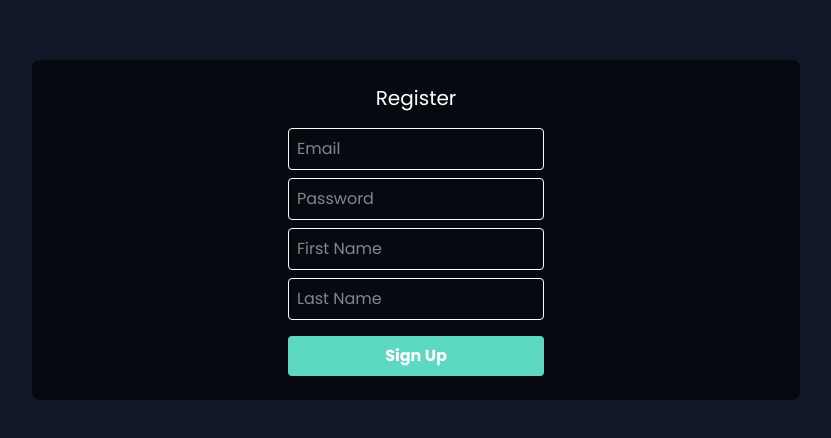
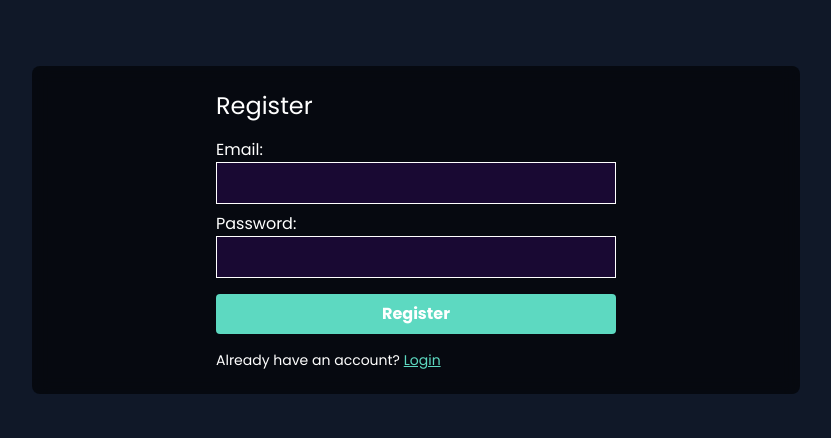
Before and after one commit to fullerstackdev/betlogic-frontend, a React (Vite) app: page /auth/register in a window 1280 px wide. Shown: the part 170-608 px from the top of the page, without its empty margins (224-1055 px from the left). Built offline with nearby package versions, Linux system fonts and the light colour scheme.

Commit message:
auth fixes hope

```diff
--- a/src/App.jsx
+++ b/src/App.jsx
@@ -2,11 +2,12 @@
 import React from "react";
 import { Routes, Route } from "react-router-dom";
 
+// LAYOUTS
 import AuthLayout from "./layouts/AuthLayout";
 import MainLayout from "./layouts/MainLayout";
 import AdminLayout from "./layouts/AdminLayout";
 
-// Auth pages
+// AUTH PAGES
 import LoginPage from "./pages/Auth/LoginPage";
 import RegisterPage from "./pages/Auth/RegisterPage";
 import ForgotPage from "./pages/Auth/ForgotPage";
@@ -14,7 +15,7 @@ import ResetPage from "./pages/Auth/ResetPage";
 import VerifyPage from "./pages/Auth/VerifyPage";
 import LogoutPage from "./pages/Auth/LogoutPage";
 
-// User pages
+// USER PAGES (Protected)
 import Dashboard from "./pages/Dashboard";
 import Finances from "./pages/Finances";
 import Promotions from "./pages/Promotions";
@@ -26,7 +27,7 @@ import Calendar from "./pages/Calendar";
 import UserProfile from "./pages/UserProfile";
 import Notifications from "./pages/Notifications";
 
-// Admin pages
+// ADMIN PAGES (Protected & role-based)
 import ManageUsersPage from "./pages/admin/ManageUsersPage";
 import AdminFinancesPage from "./pages/admin/AdminFinancesPage";
 import AdminPromotionsPage from "./pages/admin/AdminPromotionsPage";
@@ -37,13 +38,13 @@ import AdminMessagesPage from "./pages/admin/AdminMessagesPage";
 // Not Found
 import NotFound from "./pages/NotFound";
 
-// The new component that enforces auth
+// AUTH PROTECTOR
 import RequireAuth from "./components/RequireAuth";
 
 function App() {
   return (
     <Routes>
-      {/* AUTH LAYOUT (public) */}
+      {/** PUBLIC AUTH ROUTES */}
       <Route element={<AuthLayout />}>
         <Route path="/auth/login" element={<LoginPage />} />
         <Route path="/auth/register" element={<RegisterPage />} />
@@ -53,8 +54,8 @@ function App() {
         <Route path="/auth/logout" element={<LogoutPage />} />
       </Route>
 
-      {/* USER LAYOUT - protected */}
-      <Route element={<RequireAuth />}>
+      {/** PROTECTED USER ROUTES */}
+      <Route element={<RequireAuth allowedRoles={["user","admin","superadmin"]} />}>
         <Route element={<MainLayout />}>
           <Route path="/" element={<Dashboard />} />
           <Route path="/finances" element={<Finances />} />
@@ -69,8 +70,8 @@ function App() {
         </Route>
       </Route>
 
-      {/* ADMIN LAYOUT - protected with roles */}
-      <Route element={<RequireAuth requiredRoles={["admin","superadmin"]} />}>
+      {/** PROTECTED ADMIN ROUTES */}
+      <Route element={<RequireAuth allowedRoles={["admin","superadmin"]} />}>
         <Route path="/admin" element={<AdminLayout />}>
           <Route path="users" element={<ManageUsersPage />} />
           <Route path="finances" element={<AdminFinancesPage />} />
@@ -81,7 +82,7 @@ function App() {
         </Route>
       </Route>
 
-      {/* 404 CATCH ALL */}
+      {/** CATCH-ALL */}
       <Route path="*" element={<NotFound />} />
     </Routes>
   );
--- a/src/components/RequireAuth.jsx
+++ b/src/components/RequireAuth.jsx
@@ -1,22 +1,23 @@
 // src/components/RequireAuth.jsx
 import React from "react";
 import { Navigate, Outlet } from "react-router-dom";
-import { useAuth } from "../services/useAuth";
 
-function RequireAuth({ requiredRoles = [] }) {
-  const { user, token } = useAuth();
+function RequireAuth({ allowedRoles = [] }) {
+  // read from localStorage
+  const token = localStorage.getItem("token");
+  const role = localStorage.getItem("role");
 
-  // 1) Check if user has a valid token
+  // 1) If no token => go to /auth/login
   if (!token) {
     return <Navigate to="/auth/login" replace />;
   }
-  // 2) If certain roles are required, verify user.role is allowed
-  if (requiredRoles.length > 0 && !requiredRoles.includes(user?.role)) {
-    // Not allowed => either push them to "/" or to an error page
-    return <Navigate to="/" replace />;
+
+  // 2) If we have a token but the role isn't allowed => also go to /auth/login
+  if (allowedRoles.length > 0 && !allowedRoles.includes(role)) {
+    return <Navigate to="/auth/login" replace />;
   }
 
-  // Otherwise, render child routes (the <Outlet>).
+  // 3) Otherwise, good. Render the child route (MainLayout or AdminLayout)
   return <Outlet />;
 }
 
--- a/src/layouts/AuthLayout.jsx
+++ b/src/layouts/AuthLayout.jsx
@@ -1,24 +1,11 @@
 // src/layouts/AuthLayout.jsx
-import React, { useEffect } from "react";
-import { Outlet, useNavigate } from "react-router-dom";
-
+import React from "react";
+import { Outlet } from "react-router-dom";
 
 function AuthLayout() {
-  const navigate = useNavigate();
-
-  useEffect(() => {
-    // If user is already logged in, might redirect them away from auth pages
-    const token = localStorage.getItem("token");
-    if (token) {
-      // If they're admin, maybe go /admin, else go user
-      const role = localStorage.getItem("role");
-      if (role === "admin" || role === "superadmin") {
-        navigate("/admin");
-      } else {
-        navigate("/");
-      }
-    }
-  }, [navigate]);
+  // No forced redirect here.
+  // If you really want "if user is logged in, go / or /admin" then do it carefully
+  // after verifying the token is truly valid. But for now, let's omit that.
 
   return (
     <div
@@ -28,11 +15,10 @@ function AuthLayout() {
         text-white
         flex items-center justify-center
         p-4
-    auth-layout
       "
-
     >
-      <div className="
+      <div
+        className="
           bg-black/60
           backdrop-blur-sm
           rounded-lg
@@ -40,7 +26,8 @@ function AuthLayout() {
           max-w-3xl
           p-6
           flex
-  ">
+        "
+      >
         <Outlet />
       </div>
     </div>
--- a/src/pages/Auth/LoginPage.jsx
+++ b/src/pages/Auth/LoginPage.jsx
@@ -1,31 +1,28 @@
-// src/pages/auth/LoginPage.jsx
+// src/pages/Auth/LoginPage.jsx
 import React, { useState } from "react";
 import { useNavigate } from "react-router-dom";
 
 function LoginPage() {
   const navigate = useNavigate();
-  const [form, setForm] = useState({
-    email: "",
-    password: ""
-  });
+  const [form, setForm] = useState({ email: "", password: "" });
   const [error, setError] = useState("");
 
   async function handleSubmit(e) {
     e.preventDefault();
     setError("");
+
     try {
-      const res = await fetch(import.meta.env.VITE_API_BASE + "/auth/login", {
+      const res = await fetch(`${import.meta.env.VITE_API_BASE}/auth/login`, {
         method: "POST",
-        headers: {
-          "Content-Type": "application/json"
-        },
-        body: JSON.stringify(form)
+        headers: { "Content-Type": "application/json" },
+        body: JSON.stringify(form),
       });
       const data = await res.json();
       if (!res.ok) {
         throw new Error(data.error || "Login failed");
       }
-      // store token
+
+      // store token + role
       localStorage.setItem("token", data.token);
       localStorage.setItem("role", data.role);
 
@@ -42,16 +39,19 @@ function LoginPage() {
   }
 
   return (
-    <div style={{ maxWidth: 400, margin: "auto" }}>
-      <h2>Login</h2>
+    <div style={{ maxWidth: 400, margin: "0 auto" }}>
+      <h2 className="text-2xl mb-4">Login</h2>
       {error && <p style={{ color: "red" }}>{error}</p>}
-      <form onSubmit={handleSubmit}>
+
+      <form onSubmit={handleSubmit} className="space-y-2">
         <div>
           <label>Email:</label>
           <input
             type="email"
             value={form.email}
-            onChange={e => setForm({ ...form, email: e.target.value })}
+            onChange={(e) => setForm({ ...form, email: e.target.value })}
+            className="border w-full p-2 bg-[var(--color-dark)] text-white"
+            required
           />
         </div>
         <div>
@@ -59,13 +59,22 @@ function LoginPage() {
           <input
             type="password"
             value={form.password}
-            onChange={e => setForm({ ...form, password: e.target.value })}
+            onChange={(e) => setForm({ ...form, password: e.target.value })}
+            className="border w-full p-2 bg-[var(--color-dark)] text-white"
+            required
           />
         </div>
-        <button type="submit">Log In</button>
+
+        <button type="submit" className="btn w-full mt-2">
+          Log In
+        </button>
       </form>
-      <p style={{ marginTop: "1rem" }}>
-        <a href="/auth/register">Register</a> if you have no account.
+
+      <p className="mt-4 text-sm">
+        <a href="/auth/register" className="underline text-[var(--color-primary)]">
+          Register
+        </a>{" "}
+        if you don’t have an account.
       </p>
     </div>
   );
--- a/src/pages/Auth/RegisterPage.jsx
+++ b/src/pages/Auth/RegisterPage.jsx
@@ -4,33 +4,26 @@ import { useNavigate } from "react-router-dom";
 
 function RegisterPage() {
   const navigate = useNavigate();
-  const [form, setForm] = useState({ email: "", password: "", firstName: "", lastName: "" });
+  const [form, setForm] = useState({ email: "", password: "" });
   const [error, setError] = useState("");
-
-  function handleChange(e) {
-    setForm({ ...form, [e.target.name]: e.target.value });
-  }
 
   async function handleSubmit(e) {
     e.preventDefault();
     setError("");
 
     try {
-      const res = await fetch(`${import.meta.env.VITE_API_URL}/api/auth/register`, {
+      const res = await fetch(`${import.meta.env.VITE_API_BASE}/auth/register`, {
         method: "POST",
         headers: { "Content-Type": "application/json" },
-        body: JSON.stringify({
-          email: form.email,
-          password: form.password,
-          firstName: form.firstName,
-          lastName: form.lastName,
-        }),
+        body: JSON.stringify(form),
       });
+      const data = await res.json();
       if (!res.ok) {
-        const msg = await res.json();
-        throw new Error(msg.error || "Registration failed");
+        throw new Error(data.error || "Registration failed");
       }
-      // If success, navigate to login
+
+      // Some back-ends return a token on register, some do not.
+      // If not, just navigate to /auth/login:
       navigate("/auth/login");
     } catch (err) {
       setError(err.message);
@@ -38,43 +31,42 @@ function RegisterPage() {
   }
 
   return (
-    <div className="flex-1 flex flex-col justify-center items-center">
-      <h2 className="text-xl mb-4">Register</h2>
-      {error && <p className="text-red-400">{error}</p>}
-      <form onSubmit={handleSubmit} className="space-y-2 w-64">
+    <div style={{ maxWidth: 400, margin: "0 auto" }}>
+      <h2 className="text-2xl mb-4">Register</h2>
+      {error && <p style={{ color: "red" }}>{error}</p>}
+
+      <form onSubmit={handleSubmit} className="space-y-2">
+        <div>
+          <label>Email:</label>
           <input
-          className="border rounded w-full p-2"
-          placeholder="Email"
-          name="email"
+            type="email"
             value={form.email}
-          onChange={handleChange}
+            onChange={(e) => setForm({ ...form, email: e.target.value })}
+            className="border w-full p-2 bg-[var(--color-dark)] text-white"
+            required
           />
+        </div>
+        <div>
+          <label>Password:</label>
           <input
-          className="border rounded w-full p-2"
-          placeholder="Password"
             type="password"
-          name="password"
             value={form.password}
-          onChange={handleChange}
+            onChange={(e) => setForm({ ...form, password: e.target.value })}
+            className="border w-full p-2 bg-[var(--color-dark)] text-white"
+            required
           />
-        <input
-          className="border rounded w-full p-2"
-          placeholder="First Name"
-          name="firstName"
-          value={form.firstName}
-          onChange={handleChange}
-        />
-        <input
-          className="border rounded w-full p-2"
-          placeholder="Last Name"
-          name="lastName"
-          value={form.lastName}
-          onChange={handleChange}
-        />
+        </div>
         <button type="submit" className="btn w-full mt-2">
-          Sign Up
+          Register
         </button>
       </form>
+
+      <p className="mt-4 text-sm">
+        Already have an account?{" "}
+        <a href="/auth/login" className="underline text-[var(--color-primary)]">
+          Login
+        </a>
+      </p>
     </div>
   );
 }
--- a/src/store/index.js
+++ /dev/null
@@ -1,12 +0,0 @@
-// src/store/index.js
-import { configureStore } from "@reduxjs/toolkit";
-import authReducer from "./authSlice";
-
-const store = configureStore({
-  reducer: {
-    auth: authReducer,
-    // add other slices if you have them
-  }
-});
-
-export default store;
```
Also changed, not shown: src/store/authSlice.js (deleted, +0 -96 lines). Lines whose indentation alone changed are shown as unchanged.
